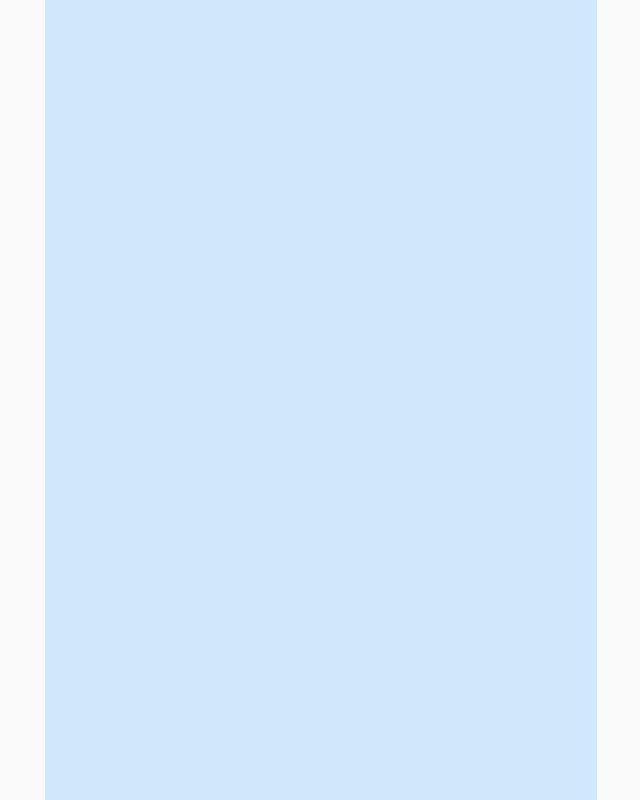
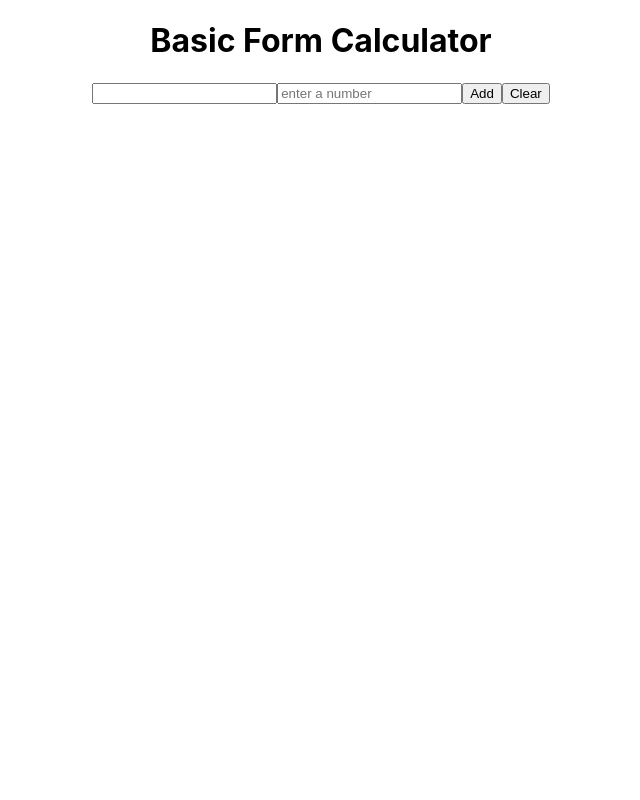
Before and after one commit to nbernal/practicareact, a React (Create React App) app: page / in a window 1280 px wide. Shown: the whole page, without its empty margins (319-959 px from the left). Built offline with nearby package versions, Linux system fonts and the light colour scheme.

Commit message:
confirmar

```diff
--- a/src/App.js
+++ b/src/App.js
@@ -1,17 +1,52 @@
 
-import React from 'react';
-import CssBaseline from '@material-ui/core/CssBaseline';
-import Typography from '@material-ui/core/Typography';
-import Container from '@material-ui/core/Container';
+import React,{useState, useEffect} from 'react';
+import './App.css';
 
 function App() {
+  const [currentSum,setCurrentSum]=useState(0);
+  const [clear,setClear]=useState(false);
+
+  useEffect(()=>{
+    document.querySelector('#result').value="";
+  },[])
+
+  useEffect(()=>{
+    if(clear)
+    document.querySelector('#result').value="";
+  })
+
+  const Add=(e)=>{
+    e.preventDefault();
+    if(clear) setClear(false);
+    let currentNum=document.querySelector('#num').value
+    if(currentNum=='')
+    return;
+    let sum= currentSum+parseInt(currentNum);
+    setCurrentSum(sum);
+    document.querySelector('#num').value="";
+
+  }
+
+  const Clear=(e)=>{
+    e.preventDefault();
+    console.log('sum:', currentSum);
+    document.querySelector('form').reset();
+    setClear(true);
+    setCurrentSum(0);
+  }
+
   return (
-    <React.Fragment>
-      <CssBaseline />
-      <Container maxWidth="sm">
-        <Typography component="div" style={{ backgroundColor: '#cfe8fc', height: '100vh' }} />
-      </Container>
-    </React.Fragment>
+    <div className="App">
+      <div className="app-title">
+        <h1> Basic Form Calculator</h1>
+      </div>
+      <form>
+            <input type="text" id="result" value={currentSum}  readOnly />
+            <input type="text" id="num" placeholder="enter a number" />
+            <button onClick={Add}>Add</button>
+            <button onClick={Clear}>Clear</button>
+      </form>
+    </div>
   );
 }
 
```
